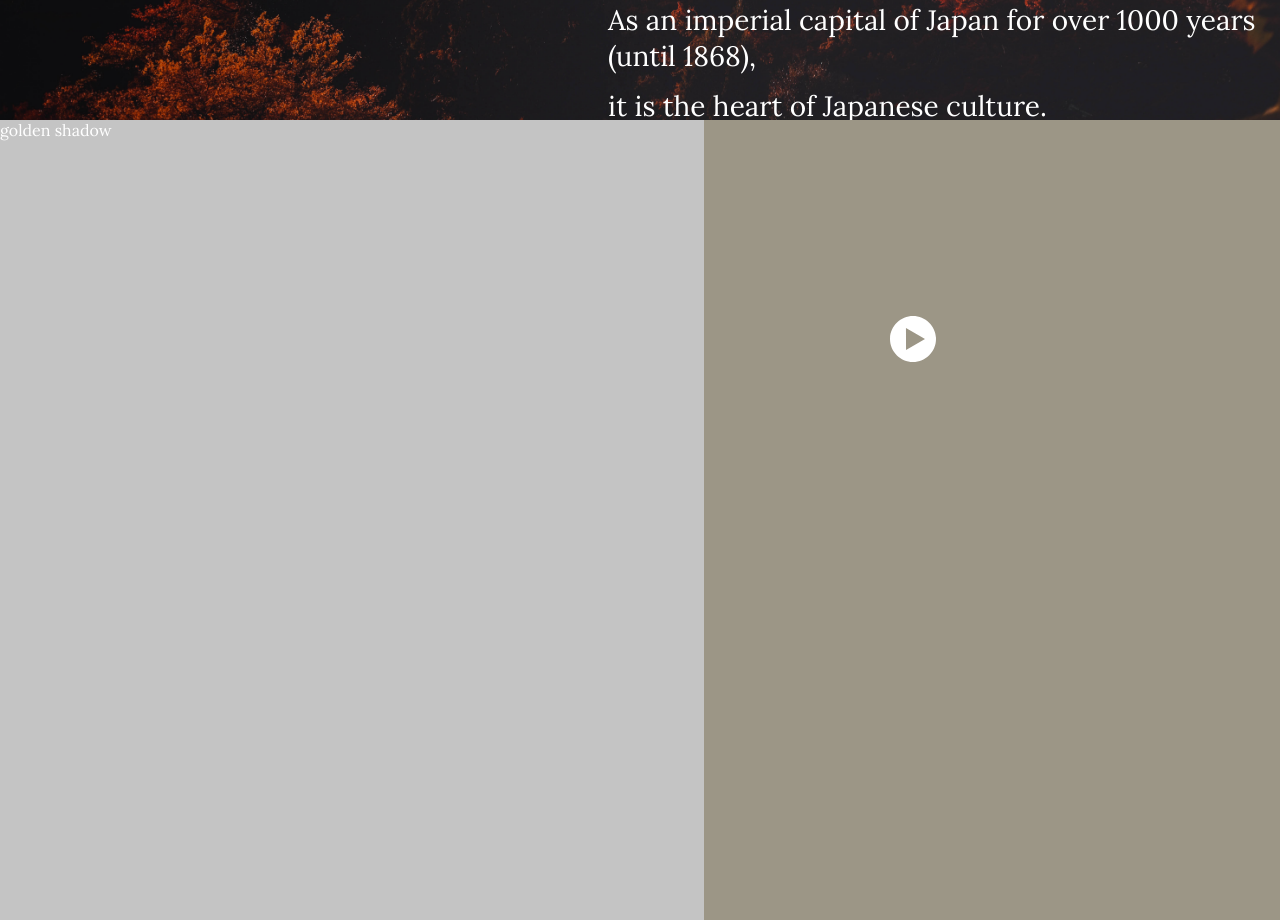
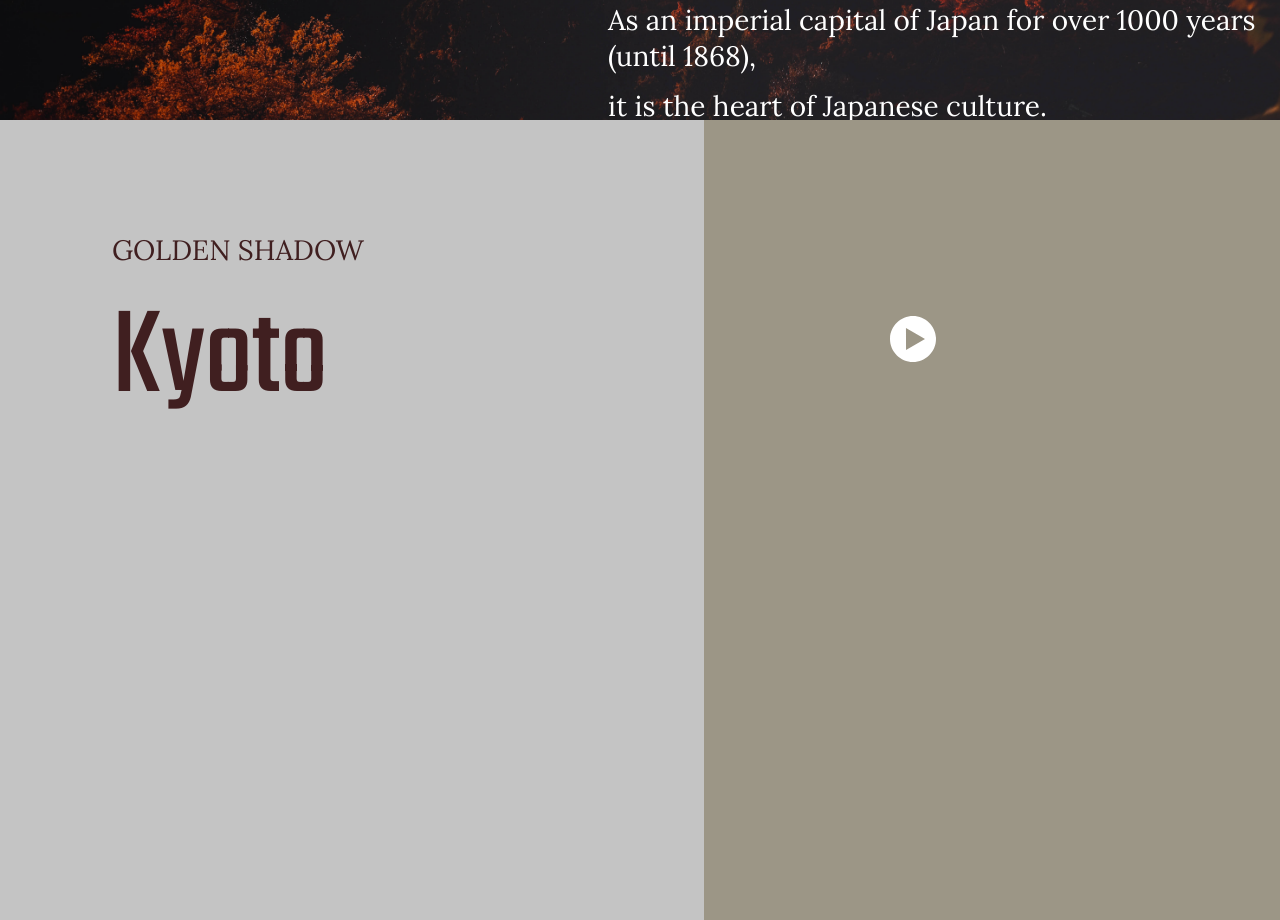
Before and after one commit to proLove0212/hazakura-travel, a React (Create React App) app: page / in a window 1280 px wide. Shown: the part 680-1600 px from the top of the page. Built offline with nearby package versions, Linux system fonts and the light colour scheme; a web font is replaced by a local one.

Commit message:
Styled Kyoto page title

```diff
--- a/src/components/Common/PageHeader.css
+++ b/src/components/Common/PageHeader.css
@@ -0,0 +1,15 @@
+.page-header {
+  display: flex;
+  flex-direction: column;
+  justify-content: space-between;
+  height: 5em;
+}
+
+span.header-1 {
+  font-size: 1.75rem;
+}
+
+span.title {
+  font-size: 8rem;
+  font-family: "Teko", sans-serif;
+}
--- a/src/components/Common/PageHeader.js
+++ b/src/components/Common/PageHeader.js
@@ -1,10 +1,11 @@
 import "./PageHeader.css";
 
-function PageHeader({ header1 }) {
+function PageHeader({ header1, title }) {
   return (
-    <>
-      <span>{header1}</span>
-    </>
+    <div className="page-header">
+      <span className="header-1">{header1}</span>
+      <span className="title">{title}</span>
+    </div>
   );
 }
 
--- a/src/components/Kyoto/Kyoto.css
+++ b/src/components/Kyoto/Kyoto.css
@@ -2,4 +2,11 @@
   display: flex;
   height: 100vh;
   background: linear-gradient(90deg, #c4c4c4 55%, #9C9686 45%);
+  color: #401F20;
 }
+
+.text-container {
+  flex-direction: column;
+  margin-top: 7em;
+  margin-left: 7em;
+}
--- a/src/components/Kyoto/Kyoto.js
+++ b/src/components/Kyoto/Kyoto.js
@@ -4,9 +4,12 @@ import PageHeader from "../Common/PageHeader";
 function Kyoto() {
   return (
     <div className="kyoto-container">
-      <PageHeader header1="golden shadow"/>
+      <div className="text-container">
+      <PageHeader header1="GOLDEN SHADOW" title="Kyoto" />
+
+      </div>
     </div>
-  )
+  );
 }
 
 export default Kyoto;
```
